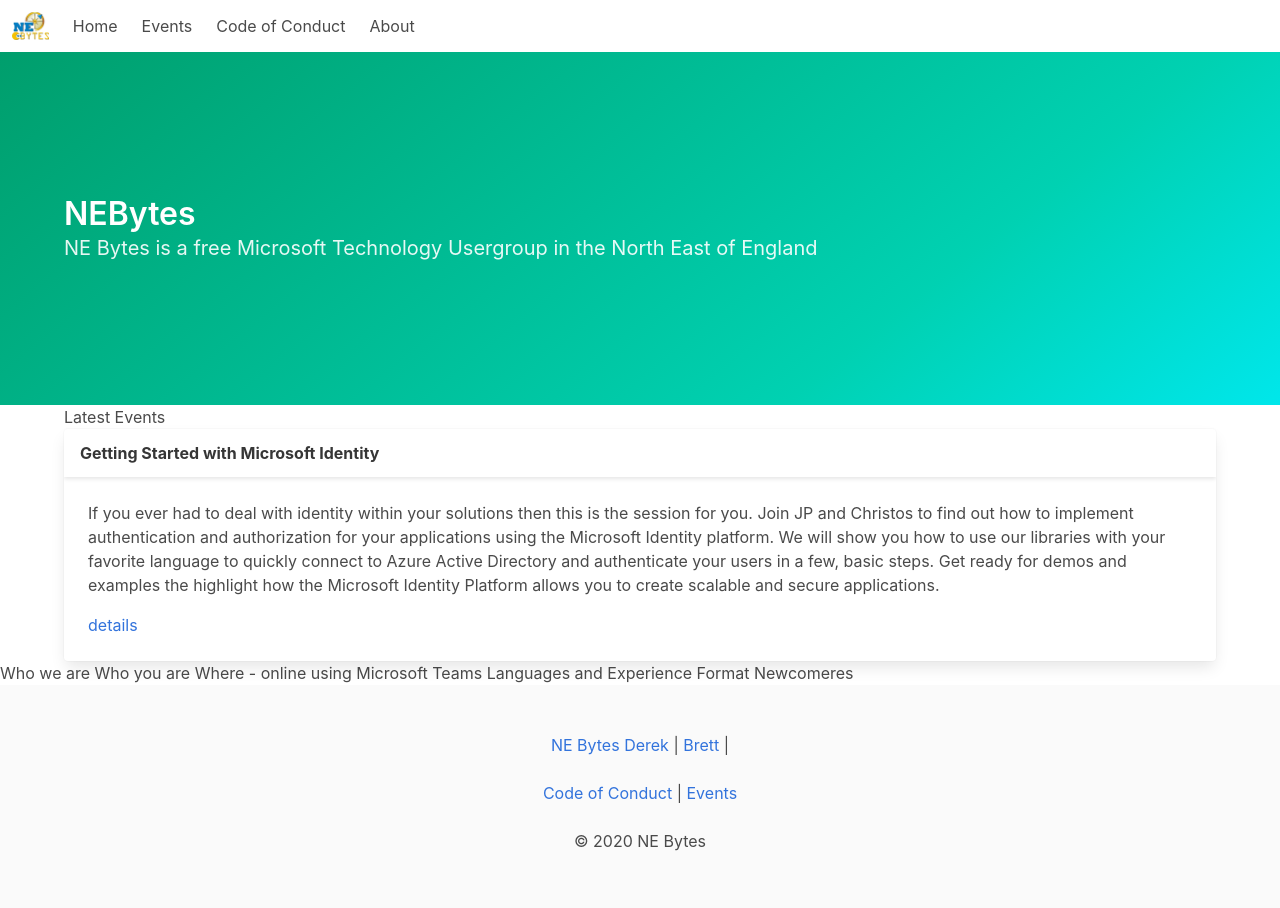
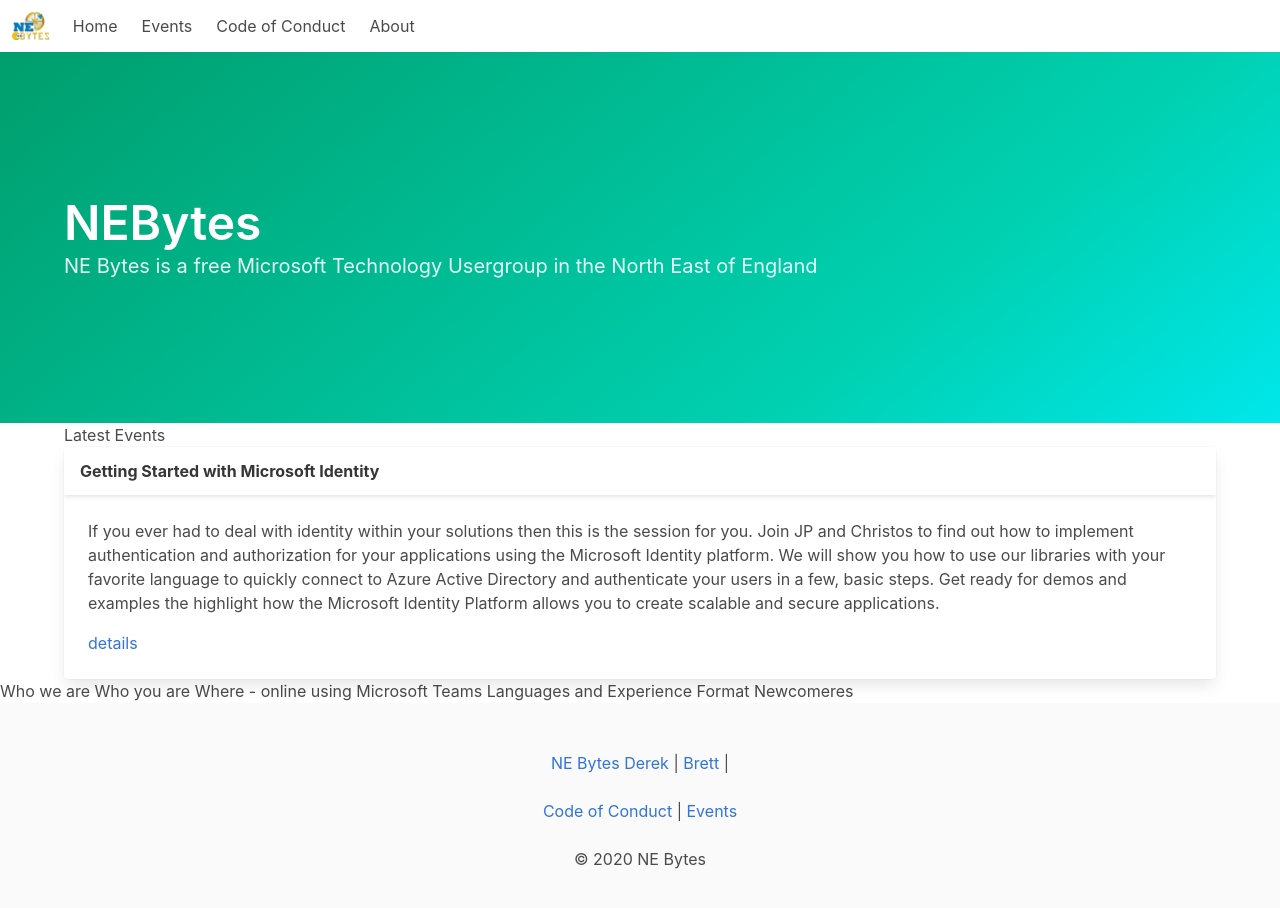
Before and after one commit to ne-bytes/ne-bytes.github.io, a Jekyll site: the page built from index.html, in a window 1280 px wide and 967 px high. Shown: the top 908 px of the window. Built offline with Jekyll 4.4.1, drawn with Linux system fonts in a browser that asks for light colours; the list of posts is cut into pages by our own code.

Commit message:
Update index.html

```diff
--- a/index.html
+++ b/index.html
@@ -4,7 +4,7 @@ layout: default
 <section class="hero is-medium is-primary is-bold">
   <div class="hero-body">
     <div class="container">
-      <h1 class="title">
+      <h1 class="title is-size-1">
         {{ site.data.meta.title }}
       </h1>
       <h2 class="subtitle">
```
